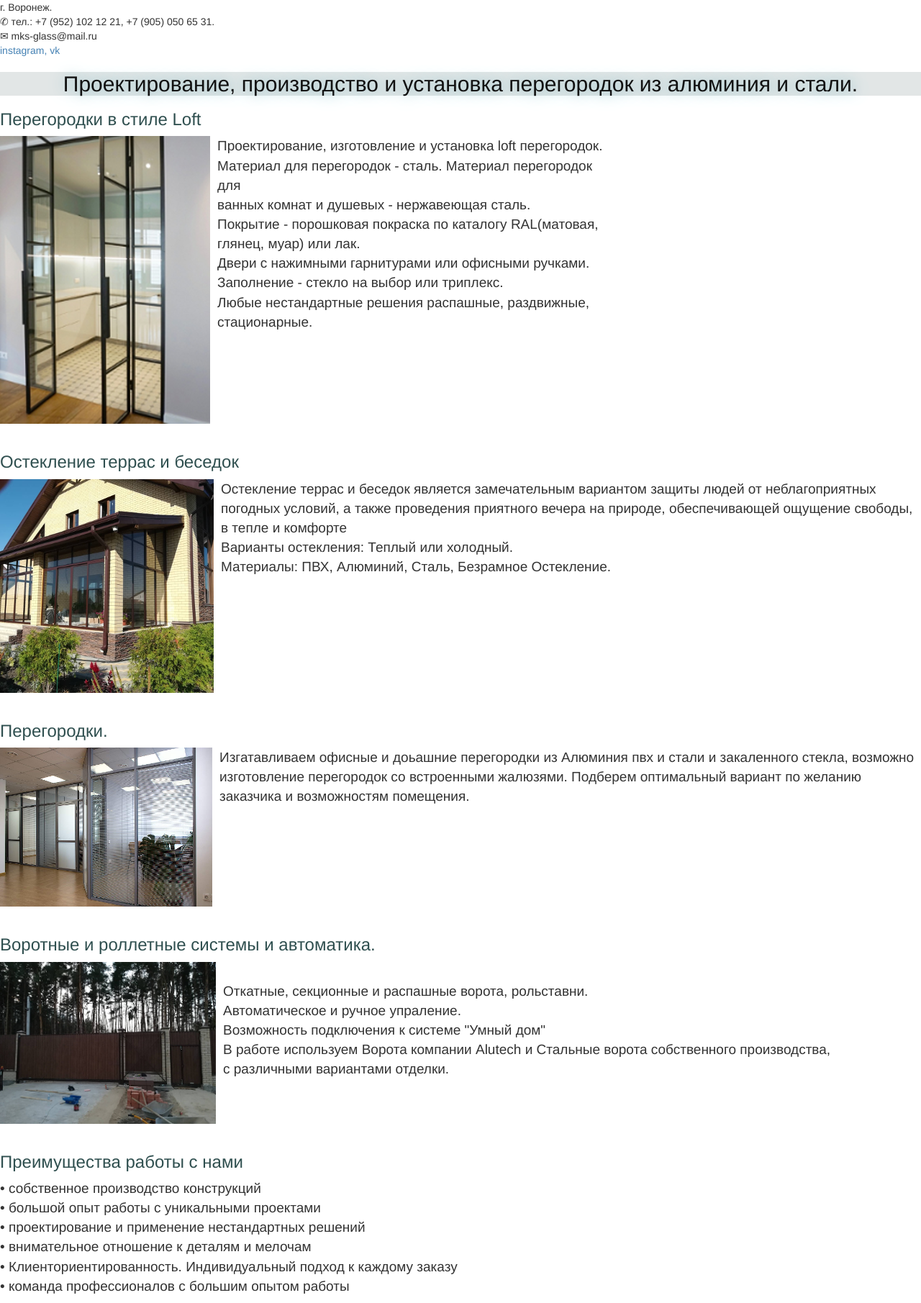
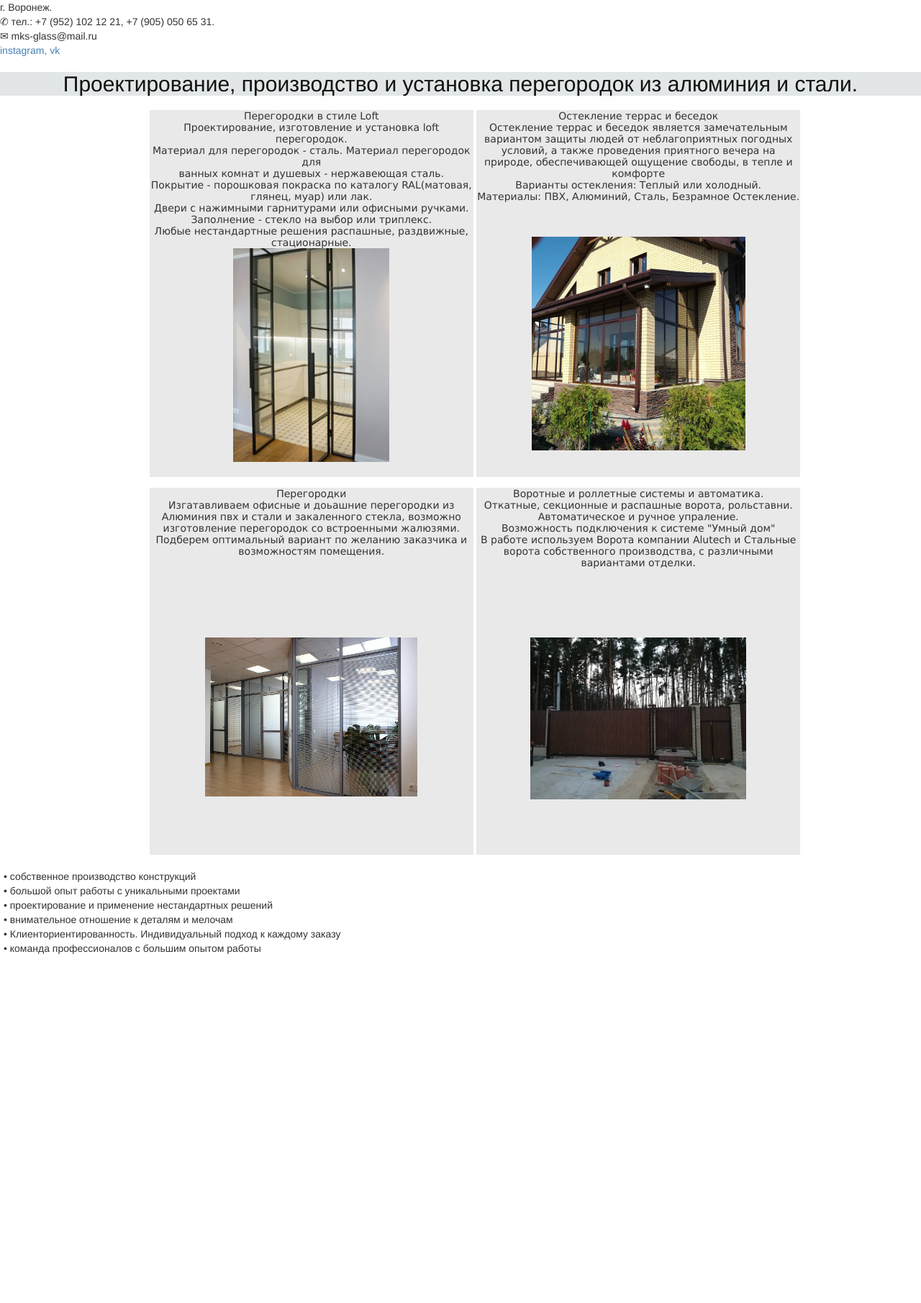
Before and after one commit to mitinva1/mks-glass, a Django app: page / in a window 1280 px wide. Shown: the whole page at 72% size. After the commit the page ends 1326 px from the top, so only its background shows below. Run offline with Django 3.2, Linux system fonts and the light colour scheme; some libraries are stand-ins or nearby versions.

Commit message:
Added 13092019-3.6

```diff
--- a/maintheme/static/maintheme/style.css
+++ b/maintheme/static/maintheme/style.css
@@ -24,14 +24,18 @@ article {
   /* background-repeat: repeat; */
   background-position: center;
   color:rgb(17, 17, 17);
-  text-shadow: 1px 1px 20px rgb(124, 183, 194);
+  text-shadow: 1px 1px 20px rgb(226, 232, 233);
 }
 #loft {
-    /* width: 900px; */
-    font-size: 19px;
+    /* width: 480px;
+    height: 510px; */
+    font-size: 14px;
+    /* height: 100px; */
+    /* background-color: rgb(245, 245, 245); */
+    padding: 5px;
     display: inline-block;
-    position: static;
-    left: 3px;
+    /* position: relative; */
+    left: 10px;
     text-align: left;
   }
 #sss{
@@ -45,7 +49,32 @@ article {
     left: 10px;
     text-align: left;
   }
-  img {
-    float: left;
+  /* img {
+    float: top;
     margin: 0 10px 10px 0;
-  }
+  } */
+  ul {
+    font: 14px Verdana, Geneva, sans-serif;
+    text-align: center;
+    margin: 0px 0 10px;
+}
+    ul:after {
+            /* content: ' i i i i i i i i '; */
+            word-spacing: 93px;
+            padding-left: 93px;
+            /* visibility: hidden; Скрыл это свойство, ради демонстрации процесса */
+    }
+            ul li {
+
+                    display : inline-block;
+                    width : 450px;
+                    height: 510px;
+                    margin: 10px 0 5px;
+                    background: rgb(233, 233, 233);
+                    vertical-align: top;
+                    text-align: center;
+
+                    /* эмуляция inline-block для IE6-7*/
+                    /* display : inline; */
+                    /* zoom : 1; */
+            }
--- a/maintheme/templates/maintheme/index.html
+++ b/maintheme/templates/maintheme/index.html
@@ -24,51 +24,55 @@
     <body>
 
 
-        <h3>Перегородки в стиле Loft</h3>
-        <p id = loft>
-            <img src="/media/loft12.png">
+            <!-- <h3>Перегородки в стиле Loft</h3> -->
+
+        <!-- <p id = loft>
+
+            Перегородки в стиле Loft<br>
             Проектирование, изготовление и установка loft перегородок.<br>
             Материал для перегородок - сталь. Материал перегородок для<br>
             ванных комнат и душевых - нержавеющая сталь.<br>
             Покрытие - порошковая покраска по каталогу RAL(матовая, глянец, муар) или лак.<br>
             Двери с нажимными гарнитурами или офисными ручками.<br>
             Заполнение - стекло на выбор или триплекс.<br>
-            Любые нестандартные решения распашные, раздвижные, стационарные.
+            Любые нестандартные решения распашные, раздвижные, стационарные.<br>
+            <img src="/media/loft12.png">
         </p>
 
-        <h3>
-            Остекление террас и беседок
-        </h3>
+
         <p id = loft>
-            <img src="/media/terrass.png">
+            Остекление террас и беседок<br>
             Остекление террас и беседок является замечательным вариантом
             защиты людей от неблагоприятных погодных условий, а также
             проведения приятного вечера на природе, обеспечивающей ощущение
             свободы, в тепле и комфорте<br>
             Варианты остекления: Теплый или холодный.<br>
-            Материалы: ПВХ, Алюминий, Сталь, Безрамное Остекление.
+            Материалы: ПВХ, Алюминий, Сталь, Безрамное Остекление.<br>
+            <br>
+            <br>
+            <br>
+            <img src="/media/terrass.png">
 
         </p>
-        <h3>
-            Перегородки.
-        </h3>
+
         <p id = loft>
-            <img src="/media/ALT111.png">
+            Перегородки<br>
             Изгатавливаем офисные и доьашние перегородки из Алюминия пвх и стали
             и закаленного стекла, возможно изготовление перегородок со встроенными
             жалюзями. Подберем оптимальный вариант по желанию заказчика и возможностям
-            помещения.
+            помещения. <br><br>
+            <br>
+            <img src="/media/ALT111.png">
         </p>
-        <h3>
-            Воротные и роллетные системы и автоматика.
-        </h3>
+
         <p id = loft>
-            <img src="/media/gates1.png"><br>
+            Воротные и роллетные системы и автоматика.<br>
             Откатные, секционные и распашные ворота, рольставни.<br>
             Автоматическое и ручное упраление.<br>
             Возможность подключения к системе "Умный дом"<br>
             В работе используем Ворота компании Alutech и Стальные ворота собственного
-            производства, с различными вариантами отделки.
+            производства, с различными вариантами отделки.<br>
+            <img src="/media/gates1.png">
         </p>
         <h3>
             Преимущества работы с нами
@@ -80,6 +84,53 @@
             &bull; внимательное отношение к деталям и мелочам<br>
             &bull; Клиенториентированность. Индивидуальный подход к каждому заказу<br>
             &bull; команда профессионалов с большим опытом работы
-        </p>
+        </p> -->
+        <ul>
+                <li>Перегородки в стиле Loft<br>
+                    Проектирование, изготовление и установка loft перегородок.<br>
+                    Материал для перегородок - сталь. Материал перегородок для<br>
+                    ванных комнат и душевых - нержавеющая сталь.<br>
+                    Покрытие - порошковая покраска по каталогу RAL(матовая, глянец, муар) или лак.<br>
+                    Двери с нажимными гарнитурами или офисными ручками.<br>
+                    Заполнение - стекло на выбор или триплекс.<br>
+                    Любые нестандартные решения распашные, раздвижные, стационарные.<br>
+                    <img src="/media/loft12.png"></li>
+                <li>Остекление террас и беседок<br>
+                    Остекление террас и беседок является замечательным вариантом
+                    защиты людей от неблагоприятных погодных условий, а также
+                    проведения приятного вечера на природе, обеспечивающей ощущение
+                    свободы, в тепле и комфорте<br>
+                    Варианты остекления: Теплый или холодный.<br>
+                    Материалы: ПВХ, Алюминий, Сталь, Безрамное Остекление.<br>
+                    <br><br><br>
+                    <img src="/media/terrass.png"></li>
+                <li>Перегородки<br>
+                    Изгатавливаем офисные и доьашние перегородки из Алюминия пвх и стали
+                    и закаленного стекла, возможно изготовление перегородок со встроенными
+                    жалюзями. Подберем оптимальный вариант по желанию заказчика и возможностям
+                    помещения. <br><br>
+                    <br><br><br><br><br><br>
+                    <img src="/media/ALT111.png"></li>
+                <li>Воротные и роллетные системы и автоматика.<br>
+                    Откатные, секционные и распашные ворота, рольставни.<br>
+                    Автоматическое и ручное упраление.<br>
+                    Возможность подключения к системе "Умный дом"<br>
+                    В работе используем Ворота компании Alutech и Стальные ворота собственного
+                    производства, с различными вариантами отделки.<br>
+                    <br><br><br><br><br><br>
+                    <img src="/media/gates1.png"></li>
+                <!-- <li>Пункт 5</li>
+                <li>Пункт 6</li>
+                <li>Пункт 7</li>
+                <li>Пункт 8</li> -->
+        </ul>
+        <p id = loft>
+                &bull; собственное производство конструкций<br>
+                &bull; большой опыт работы с уникальными проектами<br>
+                &bull; проектирование и применение нестандартных решений<br>
+                &bull; внимательное отношение к деталям и мелочам<br>
+                &bull; Клиенториентированность. Индивидуальный подход к каждому заказу<br>
+                &bull; команда профессионалов с большим опытом работы
+            </p>
     </body>
 </html>
```
Also changed, not shown: media/loft12.png.
